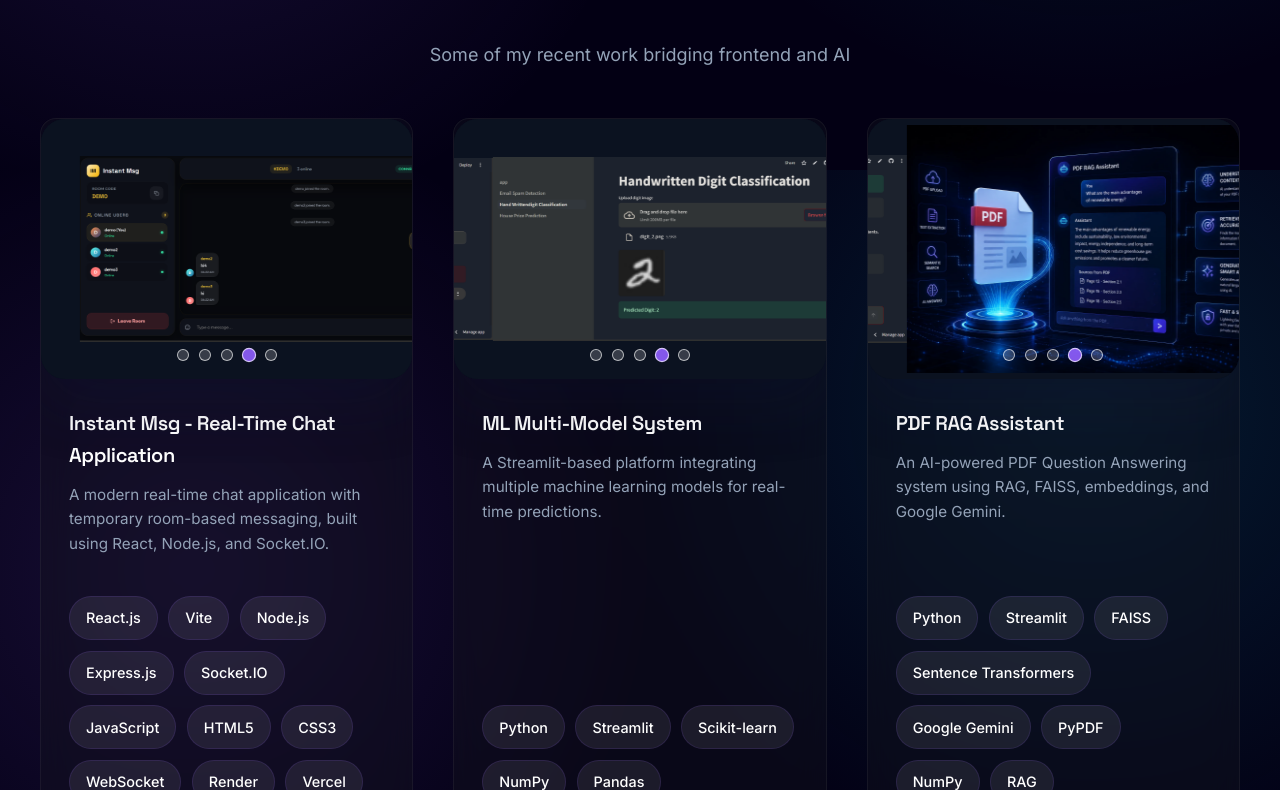
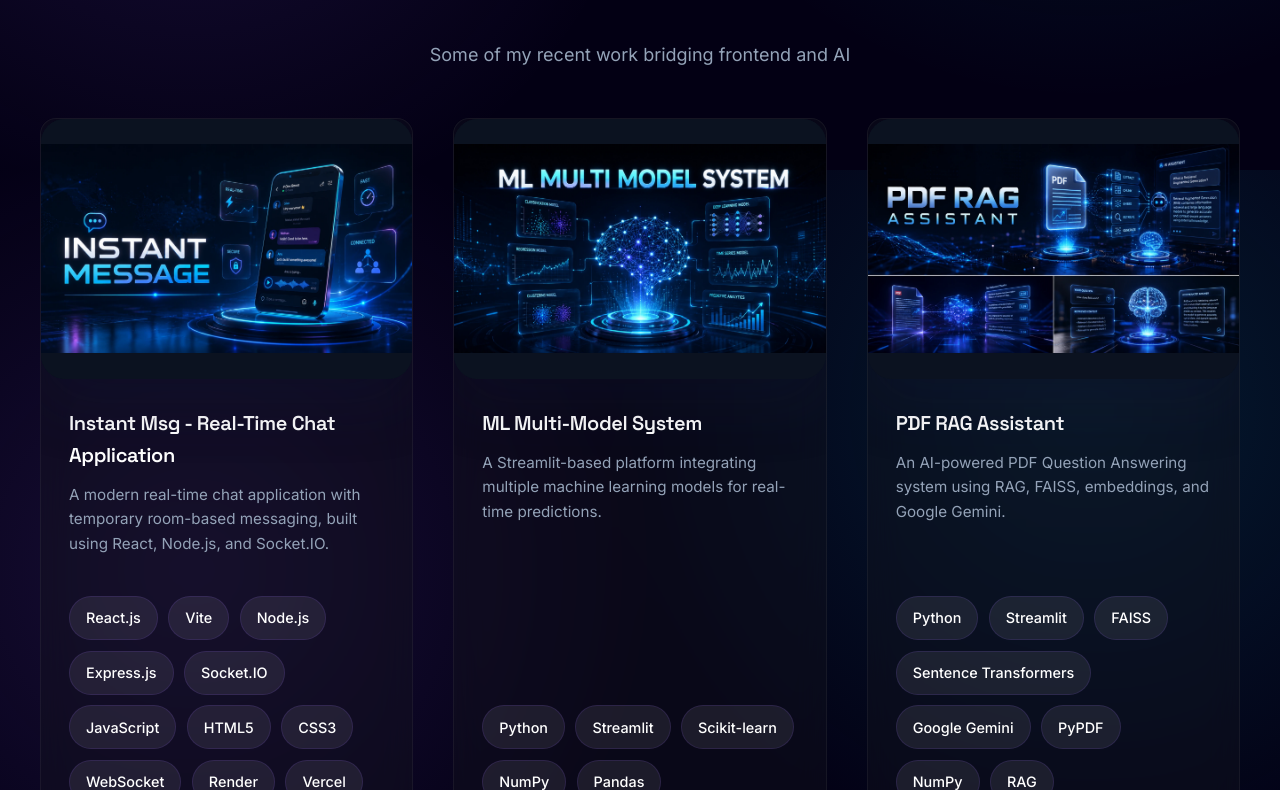
Before and after one commit to sivapothula000/portfolio, a React (Vite) app: page / in a window 1280 px wide. Shown: the part 4630-5420 px from the top of the page. Built offline with nearby package versions, Linux system fonts and the light colour scheme.

Commit message:
Project Card in the main page is changed to single static image

```diff
--- a/src/components/ProjectCard.jsx
+++ b/src/components/ProjectCard.jsx
@@ -1,4 +1,4 @@
-import React, { useState, useEffect } from 'react';
+import React from 'react';
 import { useNavigate } from 'react-router-dom';
 import { FaGithub } from 'react-icons/fa';
 import { ExternalLink } from 'lucide-react';
@@ -7,37 +7,7 @@
 const ProjectCard = ({ project }) => {
   const navigate = useNavigate();
   const images = project.images?.length ? project.images : project.image ? [project.image] : [];
-
-  const [currentImage, setCurrentImage] = useState(0);
-  const hasMultipleImages = images.length > 1;
-
-  useEffect(() => {
-    if (!images.length || !hasMultipleImages) return undefined;
-
-    const timer = setInterval(() => {
-      setCurrentImage((prev) => (prev + 1) % images.length);
-    }, 2200);
-
-    return () => clearInterval(timer);
-  }, [images.length, hasMultipleImages]);
-
-  const prevImage = (e) => {
-    e.stopPropagation();
-    if (!hasMultipleImages) return;
-
-    setCurrentImage((prev) =>
-      prev === 0 ? images.length - 1 : prev - 1
-    );
-  };
-
-  const nextImage = (e) => {
-    e.stopPropagation();
-    if (!hasMultipleImages) return;
-
-    setCurrentImage((prev) =>
-      prev === images.length - 1 ? 0 : prev + 1
-    );
-  };
+  const coverImage = images.length ? images[0] : '';
 
   return (
     <div
@@ -45,53 +15,14 @@
       onClick={() => navigate(`/projects/${project.slug}`)}
     >
       <div className="project-image-wrapper">
-        <div
-          className="slider-track"
-          style={{ transform: `translateX(-${currentImage * 100}%)` }}
-        >
-          {images.map((img, index) => (
-            <div className="slide-item" key={index}>
-              <img
-                src={img}
-                alt={`${project.title}-${index}`}
-                className="project-image"
-                loading="lazy"
-              />
-            </div>
-          ))}
+        <div className="slide-item">
+          <img
+            src={coverImage}
+            alt={`${project.title}-cover`}
+            className="project-image"
+            loading="lazy"
+          />
         </div>
-
-        {hasMultipleImages && (
-          <>
-            <button
-              className="gallery-arrow left"
-              onClick={prevImage}
-            >
-              ❮
-            </button>
-
-            <button
-              className="gallery-arrow right"
-              onClick={nextImage}
-            >
-              ❯
-            </button>
-
-            <div className="image-indicators">
-              {images.map((_, index) => (
-                <button
-                  key={index}
-                  type="button"
-                  className={`indicator-dot ${currentImage === index ? 'active' : ''}`}
-                  onClick={(e) => {
-                    e.stopPropagation();
-                    setCurrentImage(index);
-                  }}
-                />
-              ))}
-            </div>
-          </>
-        )}
       </div>
 
       <div className="project-content">
```
